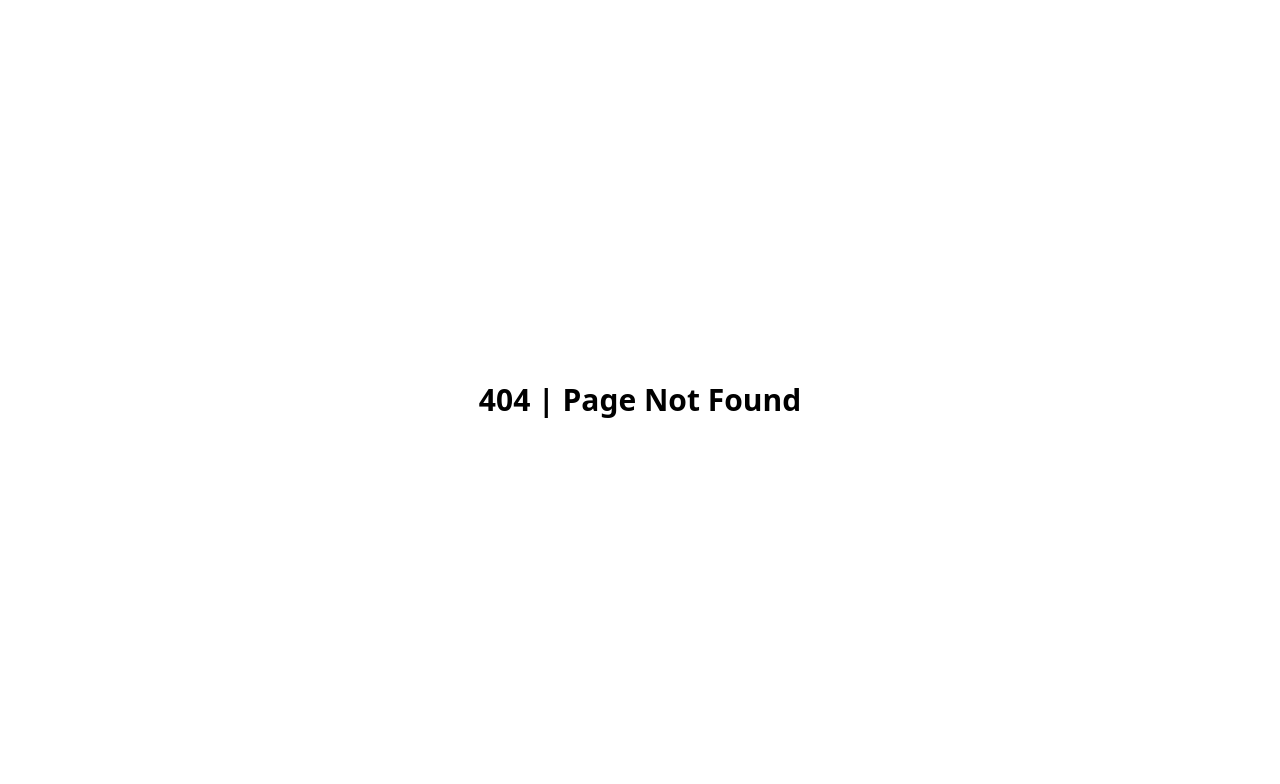
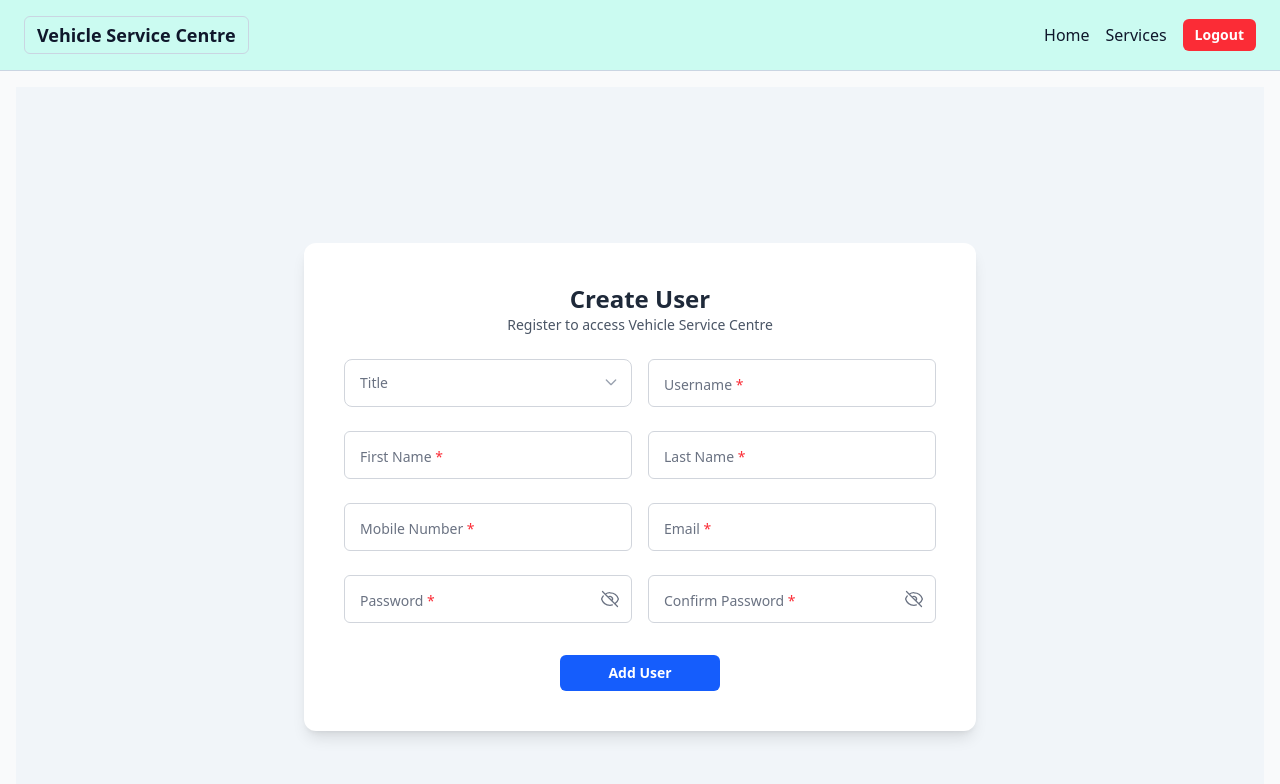
Before and after one commit to Developershaha/vehicleserviceandmaintenancecentre_frontend, a React (Vite) app: page /users/add in a window 1280 px wide. Before the commit this address had no page. Shown: the top 784 px of the page. Built offline with nearby package versions, Linux system fonts and the light colour scheme.

Commit message:
added user module

```diff
--- a/src/components/Navbar.tsx
+++ b/src/components/Navbar.tsx
@@ -8,6 +8,7 @@ const Navbar = () => {
   const navigate = useNavigate();
   const dispatch = useAppDispatch();
   const userDetails = useAppSelector((state) => state.auth);
+
   const handleLogout = async () => {
     const logoutResponse = await logoutApi(userDetails?.username ?? "");
 
@@ -19,19 +20,23 @@ const Navbar = () => {
           type: "success",
         }),
       );
-
-      // ➡️ redirect to login
       navigate("/");
     }
   };
 
   return (
-    <nav className="flex items-center justify-between bg-[oklch(95.3%_0.051_180.801)] px-6 py-4 border-b border-slate-300">
+    <nav
+      className="sticky top-0 z-50
+                 flex items-center justify-between
+                 bg-[oklch(95.3%_0.051_180.801)]
+                 px-6 py-4
+                 border-b border-slate-300"
+    >
       <Link to="/dashboard">
         <h2
           className="inline-block rounded-md border border-slate-300 px-3 py-1
-               text-lg font-bold text-slate-900 cursor-pointer
-               hover:bg-slate-50 hover:border-slate-400 transition"
+                     text-lg font-bold text-slate-900 cursor-pointer
+                     hover:bg-slate-50 hover:border-slate-400 transition"
         >
           Vehicle Service Centre
         </h2>
@@ -47,7 +52,8 @@ const Navbar = () => {
 
         <button
           onClick={handleLogout}
-          className="rounded-md px-3 py-1.5 text-sm font-semibold bg-red-500 hover:bg-red-600 text-white transition"
+          className="rounded-md px-3 py-1.5 text-sm font-semibold
+                     bg-red-500 hover:bg-red-600 text-white transition"
         >
           Logout
         </button>
--- a/src/components/auth/pages/Register.tsx
+++ b/src/components/auth/pages/Register.tsx
@@ -1,6 +1,6 @@
 import { useNavigate } from "react-router-dom";
 import { authStyles } from "./authStyles";
-import { useAppDispatch } from "../../../store/hook";
+import { useAppDispatch, useAppSelector } from "../../../store/hook";
 import { showSnackbar } from "../../../store/snackbarSlice";
 import VehicleButton from "../../common/VehicleButton";
 import VehicleInput from "../../common/VehicleInput";
@@ -24,7 +24,9 @@ const Register = () => {
   const [isShowPassword, setIsShowPassword] = useState(true);
   const [isConfirmPassword, setIsConfirmPassword] = useState(true);
   const [usernameError, setUsernameError] = useState<string | undefined>();
+  const { userType } = useAppSelector((state) => state.auth);
 
+  console.log("userType", userType === "admin");
   const formik = useFormik<{
     firstName: string;
     lastName: string;
@@ -144,7 +146,9 @@ const Register = () => {
   return (
     <div className={authStyles.pageWrapper}>
       <div className="w-full max-w-md sm:max-w-xl md:max-w-2xl rounded-xl bg-white p-8 md:p-10 shadow-lg">
-        <h1 className={authStyles.title}>Create Account</h1>
+        <h1 className={authStyles.title}>
+          Create {userType === "admin" ? "User" : "Account"}
+        </h1>
         <p className={authStyles.subtitle}>
           Register to access Vehicle Service Centre
         </p>
@@ -271,10 +275,15 @@ const Register = () => {
           </div>
 
           <div className="pt-2">
-            <VehicleButton text="Register" type="submit" align="center" />
+            <VehicleButton
+              text={userType === "admin" ? "Add User" : "Register"}
+              type="submit"
+              align="center"
+            />
           </div>
         </form>
 
+        {userType !== "admin" && (
           <p className={`${authStyles.subtitle} mt-4`}>
             Already have an account?{" "}
             <span
@@ -284,6 +293,7 @@ const Register = () => {
               Login
             </span>
           </p>
+        )}
       </div>
     </div>
   );
--- a/src/components/module/user/AddUser.tsx
+++ b/src/components/module/user/AddUser.tsx
@@ -0,0 +1,281 @@
+import { useNavigate } from "react-router-dom";
+import { useAppDispatch, useAppSelector } from "../../../store/hook";
+import { showSnackbar } from "../../../store/snackbarSlice";
+import VehicleButton from "../../common/VehicleButton";
+import VehicleInput from "../../common/VehicleInput";
+import { useFormik } from "formik";
+import { object, ref, string } from "yup";
+import { useEffect, useState } from "react";
+import EyeSlashIcon from "@heroicons/react/24/outline/EyeSlashIcon";
+import EyeIcon from "@heroicons/react/24/outline/EyeIcon";
+import VehicleAutoSelectField, {
+  type AutoSelectOption,
+} from "../../common/VehicleAutoSelectField";
+import { TITLE_OPTIONS } from "../../common/common";
+import { checkUsernameDuplicateApi } from "../../module/hooks/useVehicle";
+import { useDebouncedValue } from "../../module/hooks/useDebouncedValue";
+import { registerApi } from "../../auth/pages/apis/loginApi";
+import { authStyles } from "../../auth/pages/authStyles";
+
+const AddUser = () => {
+  const navigate = useNavigate();
+  const dispatch = useAppDispatch();
+
+  const [isShowPassword, setIsShowPassword] = useState(true);
+  const [isConfirmPassword, setIsConfirmPassword] = useState(true);
+  const [usernameError, setUsernameError] = useState<string | undefined>();
+  const formik = useFormik<{
+    firstName: string;
+    lastName: string;
+    username: string;
+    mobile: string;
+    email: string;
+    password: string;
+    confirmPassword: string;
+    gender: AutoSelectOption | null;
+  }>({
+    initialValues: {
+      firstName: "",
+      lastName: "",
+      username: "",
+      mobile: "",
+      email: "",
+      password: "",
+      confirmPassword: "",
+      gender: null,
+    },
+
+    validationSchema: object({
+      firstName: string().required("First name required"),
+      lastName: string().required("Last name required"),
+
+      username: string()
+        .min(4, "Minimum 4 characters required")
+        .required("Username required"),
+
+      mobile: string()
+        .matches(/^[0-9]{10}$/, "Mobile number must be 10 digits")
+        .required("Mobile number required"),
+
+      email: string().email("Invalid email").required("Email required"),
+
+      password: string()
+        .min(8, "Minimum 8 characters required")
+        .required("Password required"),
+
+      confirmPassword: string()
+        .oneOf([ref("password")], "Passwords do not match")
+        .required("Confirm password required"),
+    }),
+    validate: () => {
+      if (!usernameError) return {};
+      return {
+        username: usernameError,
+      };
+    },
+
+    onSubmit: async (values) => {
+      try {
+        const payload = {
+          useUsername: values.username,
+          useTitle: values.gender?.value,
+          useFirstName: values.firstName,
+          useSurname: values.lastName,
+          useEmail: values.email,
+          useMobile: values.mobile,
+          usePassword: values.password,
+          useActive: 1,
+          useType: "customer",
+        };
+
+        await registerApi(payload);
+
+        dispatch(
+          showSnackbar({
+            message: "Registration successful. Please login.",
+            type: "success",
+          }),
+        );
+
+        navigate("/");
+      } catch (err) {
+        dispatch(
+          showSnackbar({
+            message: "Registration failed",
+            type: "error",
+          }),
+        );
+      }
+    },
+  });
+
+  /* -------------------- Debounced Username Check -------------------- */
+  const debouncedUsername = useDebouncedValue(formik.values.username, 500);
+  useEffect(() => {
+    if (!debouncedUsername || debouncedUsername.length < 4) {
+      setUsernameError(undefined);
+      return;
+    }
+
+    let cancelled = false;
+
+    const checkDuplicate = async () => {
+      const res = await checkUsernameDuplicateApi(debouncedUsername);
+
+      if (cancelled) return;
+
+      if (res?.data?.validationCode === "user.already.exist") {
+        formik.setFieldTouched("username", true, false); // ✅ REQUIRED
+        formik.setFieldError("username", "Username already exists");
+        setUsernameError("Username already exists");
+      } else if (res?.data?.validationCode === "user.not.found") {
+        setUsernameError(undefined);
+      }
+    };
+
+    checkDuplicate();
+    return () => {
+      cancelled = true;
+    };
+  }, [debouncedUsername]);
+
+  /* -------------------- UI -------------------- */
+  return (
+    <div className={authStyles.pageWrapper}>
+      <div className="w-full max-w-md sm:max-w-xl md:max-w-2xl rounded-xl bg-white p-8 md:p-10 shadow-lg">
+        <h1 className={authStyles.title}>Create User</h1>
+        <p className={authStyles.subtitle}>
+          Register to access Vehicle Service Centre
+        </p>
+
+        <form onSubmit={formik.handleSubmit} className="flex flex-col">
+          <div className="grid grid-cols-1 gap-4 md:grid-cols-2">
+            <VehicleAutoSelectField
+              label="Title"
+              name="gender"
+              value={formik.values.gender}
+              options={TITLE_OPTIONS}
+              onChange={(val) => formik.setFieldValue("gender", val)}
+              onBlur={() => formik.setFieldTouched("gender", true)}
+              clearable
+              error={formik.touched.gender ? formik.errors.gender : undefined}
+              touched={formik.touched.gender}
+            />
+
+            <VehicleInput
+              label="Username"
+              name="username"
+              required
+              value={formik.values.username}
+              onChange={(e) => {
+                formik.handleChange(e);
+              }}
+              onBlur={(e) => {
+                formik.handleBlur(e);
+              }}
+              error={formik.errors.username}
+              touched={formik.touched.username}
+            />
+          </div>
+
+          <div className="grid grid-cols-1 gap-4 md:grid-cols-2">
+            <VehicleInput
+              label="First Name"
+              name="firstName"
+              required
+              value={formik.values.firstName}
+              onChange={formik.handleChange}
+              onBlur={formik.handleBlur}
+              error={formik.errors.firstName}
+              touched={formik.touched.firstName}
+            />
+
+            <VehicleInput
+              label="Last Name"
+              name="lastName"
+              required
+              value={formik.values.lastName}
+              onChange={formik.handleChange}
+              onBlur={formik.handleBlur}
+              error={formik.errors.lastName}
+              touched={formik.touched.lastName}
+            />
+          </div>
+
+          <div className="grid grid-cols-1 gap-4 md:grid-cols-2">
+            <VehicleInput
+              label="Mobile Number"
+              name="mobile"
+              required
+              value={formik.values.mobile}
+              onChange={formik.handleChange}
+              onBlur={formik.handleBlur}
+              error={formik.errors.mobile}
+              touched={formik.touched.mobile}
+            />
+
+            <VehicleInput
+              label="Email"
+              name="email"
+              type="email"
+              required
+              value={formik.values.email}
+              onChange={formik.handleChange}
+              onBlur={formik.handleBlur}
+              error={formik.errors.email}
+              touched={formik.touched.email}
+            />
+          </div>
+
+          <div className="grid grid-cols-1 gap-4 md:grid-cols-2">
+            <VehicleInput
+              label="Password"
+              name="password"
+              type={isShowPassword ? "password" : "text"}
+              required
+              value={formik.values.password}
+              onChange={formik.handleChange}
+              onBlur={formik.handleBlur}
+              error={formik.errors.password}
+              touched={formik.touched.password}
+              endIcon={
+                isShowPassword ? (
+                  <EyeSlashIcon className="h-5 w-5" />
+                ) : (
+                  <EyeIcon className="h-5 w-5" />
+                )
+              }
+              onEndIconClick={() => setIsShowPassword((p) => !p)}
+            />
+
+            <VehicleInput
+              label="Confirm Password"
+              name="confirmPassword"
+              type={isConfirmPassword ? "password" : "text"}
+              required
+              value={formik.values.confirmPassword}
+              onChange={formik.handleChange}
+              onBlur={formik.handleBlur}
+              error={formik.errors.confirmPassword}
+              touched={formik.touched.confirmPassword}
+              endIcon={
+                isConfirmPassword ? (
+                  <EyeSlashIcon className="h-5 w-5" />
+                ) : (
+                  <EyeIcon className="h-5 w-5" />
+                )
+              }
+              onEndIconClick={() => setIsConfirmPassword((p) => !p)}
+            />
+          </div>
+
+          <div className="pt-2">
+            <VehicleButton text="Add User" type="submit" align="center" />
+          </div>
+        </form>
+      </div>
+    </div>
+  );
+};
+
+export default AddUser;
--- a/src/components/module/user/UserList.tsx
+++ b/src/components/module/user/UserList.tsx
@@ -2,29 +2,43 @@ import { useEffect, useState } from "react";
 import { useNavigate } from "react-router-dom";
 import VehicleButton from "../../common/VehicleButton";
 import axiosInstance from "../../auth/pages/apis/axiosInstance";
-import dayjs from "dayjs";
-import { deleteVehicleApi } from "../hooks/useVehicle";
 import ConfirmDeleteModal from "../../common/ConfirmDeleteModal";
-import { useAppDispatch, useAppSelector } from "../../../store/hook";
+import { useAppDispatch } from "../../../store/hook";
 import { showSnackbar } from "../../../store/snackbarSlice";
+
+/* =======================
+   User Type (API Contract)
+   ======================= */
+interface User {
+  useUsername?: string;
+  useTitle?: string;
+  useFirstName?: string;
+  useSurname?: string;
+  useLoggedIn?: number; // 0 | 1
+}
 
 const UserList = () => {
   const navigate = useNavigate();
   const dispatch = useAppDispatch();
-  const [users, setUsers] = useState<any[]>([]);
-  const [loading, setLoading] = useState(false);
-  const [showDeleteModal, setShowDeleteModal] = useState(false);
-  const [selectedVehId, setSelectedVehId] = useState<number | null>(null);
-  //   const { userType } = useAppSelector((state) => state.auth);
 
-  const fetchUsers = async () => {
-    let response;
+  const [users, setUsers] = useState<User[]>([]);
+  const [loading, setLoading] = useState<boolean>(false);
+  const [showDeleteModal, setShowDeleteModal] = useState<boolean>(false);
+  const [selectedUser, setSelectedUser] = useState<User | null>(null);
+
+  /* =======================
+     Fetch Users
+     ======================= */
+  const fetchUsers = async (): Promise<void> => {
+    setLoading(true);
     try {
-      response = await axiosInstance.get("auth/user/list");
+      const response = await axiosInstance.get<{ entity?: User[] }>(
+        "auth/user/list",
+      );
 
-      setUsers(response?.data?.entity || []);
+      setUsers(response?.data?.entity ?? []);
     } catch (error) {
-      console.error("Error fetching vehicles", error);
+      console.error("Error fetching users", error);
       setUsers([]);
     } finally {
       setLoading(false);
@@ -35,76 +49,64 @@ const UserList = () => {
     fetchUsers();
   }, []);
 
-  const handleDelete = async () => {
-    if (!selectedVehId) return;
+  /* =======================
+     Delete User
+     ======================= */
+  const handleDelete = async (): Promise<void> => {
+    if (!selectedUser?.useUsername) return;
 
     try {
-      const response = await deleteVehicleApi(selectedVehId);
-      if (response?.data?.validationCode === "vehicle.delete.success") {
+      // 🔴 Replace with actual delete user API
+      // await deleteUserApi(selectedUser.useUsername);
+
       dispatch(
         showSnackbar({
-            message: "Vehicle deleted  successfully",
+          message: "User deleted successfully",
           type: "success",
         }),
       );
 
       fetchUsers();
-      }
     } catch (error) {
-      console.error("Error deleting vehicle", error);
+      console.error("Error deleting user", error);
     } finally {
       setShowDeleteModal(false);
-      setSelectedVehId(null);
+      setSelectedUser(null);
     }
   };
 
-  console.log("vehicle ", users);
+  /* =======================
+     Helper
+     ======================= */
+  const capitalizeFirstLetter = (value?: string): string =>
+    value ? value.charAt(0).toUpperCase() + value.slice(1).toLowerCase() : "-";
+
   return (
     <div className="p-6">
       <div className="mx-auto max-w-6xl">
         {/* Header */}
         <div className="mb-4 flex items-center justify-between">
-          <h1 className="text-lg font-semibold text-gray-800">
-            {" "}
-            Users List
-          </h1>
+          <h1 className="text-lg font-semibold text-gray-800">Users List</h1>
 
           <VehicleButton
             text="Add User"
-            onClick={() => navigate("/vehicles/add")}
+            onClick={() => navigate("/users/add")}
           />
         </div>
 
-        {/* Table Card */}
+        {/* Table */}
         <div className="overflow-hidden rounded-xl border bg-white shadow-sm">
           <div className="overflow-x-auto">
             <table className="min-w-full border-collapse text-sm">
               <thead className="bg-gray-50">
                 <tr className="border-b">
-                  <th className="px-3 py-2 text-left font-medium text-gray-600">
-                    Vehicle Number
-                  </th>
-                  <th className="px-3 py-2 text-left font-medium text-gray-600">
-                    Customer Name
-                  </th>
-                  <th className="px-3 py-2 text-left font-medium text-gray-600">
-                    Brand
-                  </th>
-                  <th className="px-3 py-2 text-left font-medium text-gray-600">
-                    Model
-                  </th>
-                  <th className="px-3 py-2 text-left font-medium text-gray-600">
-                    Type
-                  </th>
-                  <th className="px-3 py-2 text-left font-medium text-gray-600">
-                    Manufacture Year
-                  </th>
-                  <th className="px-3 py-2 text-left font-medium text-gray-600">
-                    Added Date
-                  </th>
-                  <th className="px-3 py-2 text-center font-medium text-gray-600">
-                    Delete Vehicle
-                  </th>
+                  <th className="px-3 py-2 text-left">Username</th>
+                  <th className="px-3 py-2 text-left">Title</th>
+                  <th className="px-3 py-2 text-left">First Name</th>
+                  <th className="px-3 py-2 text-left">Last Name</th>
+                  <th className="px-3 py-2 text-center">Logged In</th>
+                  <th className="px-3 py-2 text-center">Edit</th>
+                  <th className="px-3 py-2 text-center">Delete</th>
                 </tr>
               </thead>
 
@@ -112,10 +114,7 @@ const UserList = () => {
                 {/* Loading */}
                 {loading && (
                   <tr>
-                    <td
-                      colSpan={7}
-                      className="px-4 py-6 text-center text-gray-500"
-                    >
+                    <td colSpan={7} className="py-6 text-center text-gray-500">
                       Loading users...
                     </td>
                   </tr>
@@ -124,44 +123,51 @@ const UserList = () => {
                 {/* Data */}
                 {!loading &&
                   users?.length > 0 &&
-                  users?.map((vehicle) => (
+                  users.map((user) => (
                     <tr
-                      key={vehicle?.vehId}
-                      className="border-b last:border-b-0 hover:bg-gray-50 transition"
+                      key={user?.useUsername}
+                      className="border-b hover:bg-gray-50"
                     >
-                      <td className="px-3 py-2 font-medium text-gray-800">
-                        {vehicle?.vehVehicleNumber}
+                      <td className="px-3 py-2 font-medium">
+                        {user?.useUsername ?? "-"}
                       </td>
-                      <td className="px-3 py-2 font-medium text-gray-800">
-                        {vehicle?.userFullName}
+                      <td className="px-3 py-2">{user?.useTitle ?? "-"}</td>
+                      <td className="px-3 py-2">
+                        {capitalizeFirstLetter(user?.useFirstName)}
                       </td>
-                      <td className="px-3 py-2 text-gray-700">
-                        {vehicle?.vehBrand}
+                      <td className="px-3 py-2">
+                        {capitalizeFirstLetter(user?.useSurname)}
                       </td>
-                      <td className="px-3 py-2 text-gray-700">
-                        {vehicle.vehModel}
+                      <td className="px-3 py-2 text-center">
+                        {user?.useLoggedIn === 1 ? "Yes" : "No"}
                       </td>
-                      <td className="px-3 py-2 capitalize text-gray-700">
-                        {vehicle.vehVehicleType}
+
+                      {/* Edit */}
+                      <td className="px-3 py-2 text-center">
+                        <button
+                          onClick={() =>
+                            navigate("/users/add", {
+                              state: { user },
+                            })
+                          }
+                          className="rounded-md bg-blue-50 px-4 py-1.5
+                          text-sm text-blue-600 border border-blue-200
+                          hover:bg-blue-100"
+                        >
+                          Edit
+                        </button>
                       </td>
-                      <td className="px-3 py-2 text-gray-700">
-                        {vehicle.vehManufacturingYear}
-                      </td>
-                      <td className="px-3 py-2 text-gray-600">
-                        {dayjs(vehicle?.vehCreated).format("DD/MM/YYYY")}
-                      </td>
+
+                      {/* Delete */}
                       <td className="px-3 py-2 text-center">
                         <button
                           onClick={() => {
-                            setSelectedVehId(vehicle.vehId);
+                            setSelectedUser(user);
                             setShowDeleteModal(true);
                           }}
-                          className="rounded-md bg-red-50 px-5 py-1.5
-               text-sm font-medium text-red-600
-               border border-red-200
-               hover:bg-red-100 hover:border-red-300
-               active:scale-95 transition-all duration-150"
-                          title="Delete"
+                          className="rounded-md bg-red-50 px-4 py-1.5
+                          text-sm text-red-600 border border-red-200
+                          hover:bg-red-100"
                         >
                           Delete
                         </button>
@@ -169,13 +175,10 @@ const UserList = () => {
                     </tr>
                   ))}
 
-                {/* Empty state */}
-                {!loading && users.length === 0 && (
+                {/* Empty */}
+                {!loading && users?.length === 0 && (
                   <tr>
-                    <td
-                      colSpan={7}
-                      className="px-4 py-6 text-center text-gray-500"
-                    >
+                    <td colSpan={7} className="py-6 text-center text-gray-500">
                       No users found
                     </td>
                   </tr>
@@ -185,11 +188,13 @@ const UserList = () => {
           </div>
         </div>
       </div>
+
+      {/* Delete Modal */}
       <ConfirmDeleteModal
         open={showDeleteModal}
         onClose={() => {
           setShowDeleteModal(false);
-          setSelectedVehId(null);
+          setSelectedUser(null);
         }}
         onConfirm={handleDelete}
       />
--- a/src/routes/AppRoutes.tsx
+++ b/src/routes/AppRoutes.tsx
@@ -11,6 +11,7 @@ import MainLayout from "../components/common/MainLayout";
 import AppointmentList from "../components/module/appoitment/AppointmentList";
 import AppoitmentBookOrVehicle from "../components/module/appoitment/AppoitmentBookOrVehicle";
 import UserList from "../components/module/user/UserList";
+import AddUser from "../components/module/user/AddUser";
 
 const AppRoutes = () => {
   return (
@@ -37,7 +38,7 @@ const AppRoutes = () => {
           <Route path="/appointments/add" element={<AddVehicle />} />
           {/* 👤 User Module */}
           <Route path="/users" element={<UserList />} />
-          {/* <Route path="/users/add" element={<AddUser />} /> */}
+          <Route path="/users/add" element={<AddUser />} />
         </Route>
 
         {/* Fallback */}
```
Lines whose indentation alone changed are shown as unchanged.
